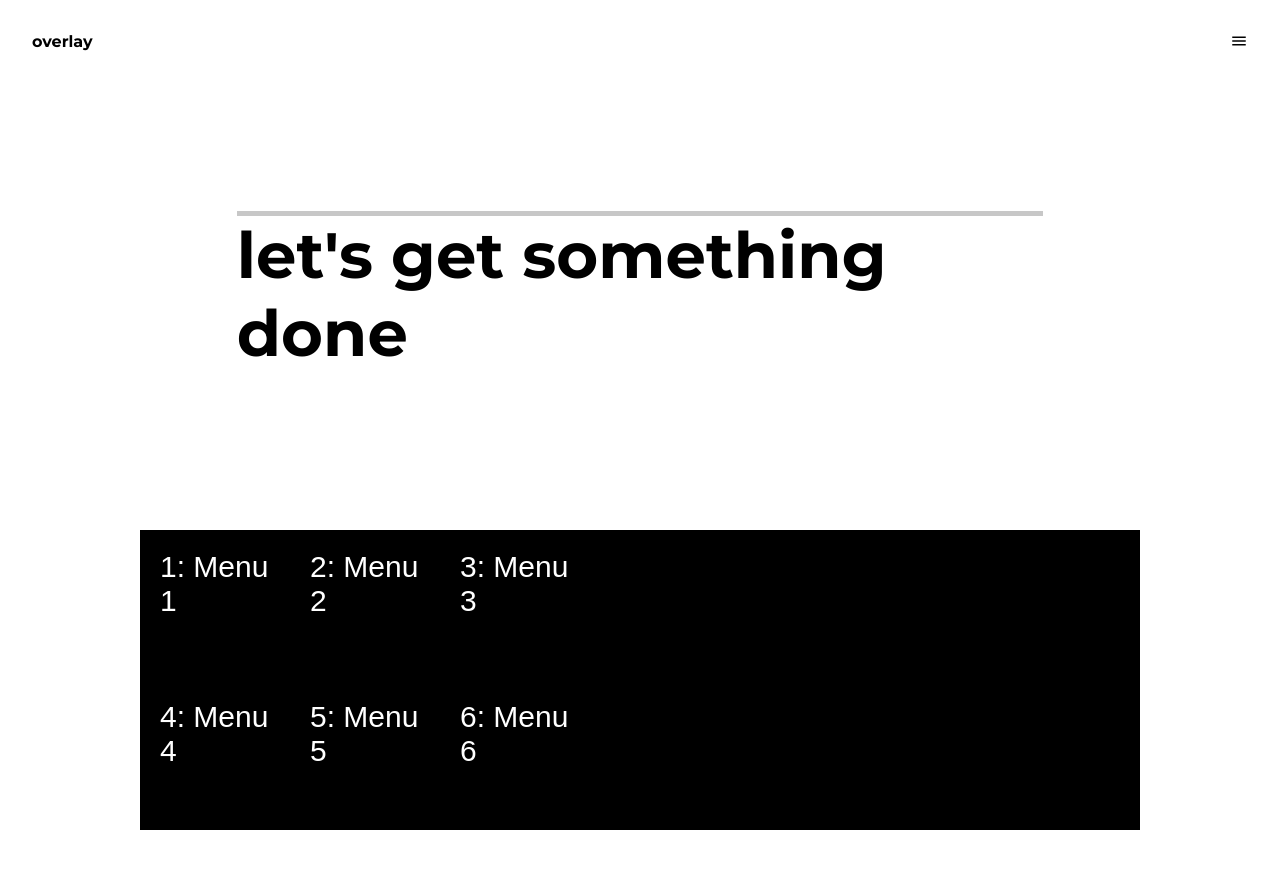
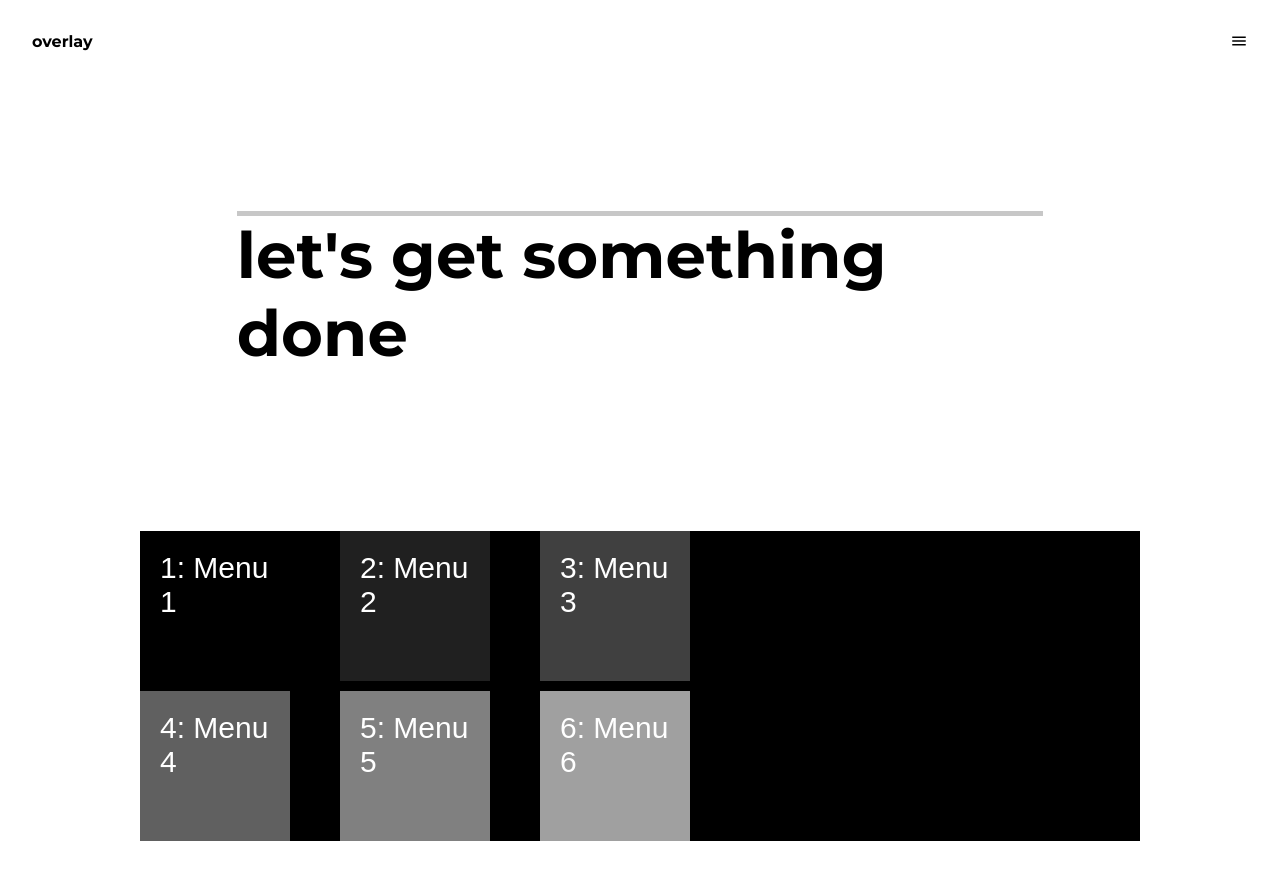
Before and after one commit to pale-cinder/Overlay-Menu, a plain HTML site: page index.html in a window 1280 px wide. Drawn offline with Linux system fonts and the light colour scheme.

Commit message:
gap and bug fix

```diff
--- a/css/main.scss
+++ b/css/main.scss
@@ -175,3 +175,55 @@ nav {
 //     83.28% { transform: matrix3d(1, 0, 0, 0, 0, 1, 0, 0, 0, 0, 1, 0, 1, 15, 0, 1); }
 //     100% { opacity:1, transform: matrix3d(1, 0, 0, 0, 0, 1, 0, 0, 0, 0, 1, 0, 1, 15, 0, 1); }
 //   }
+
+
+main {
+    padding: 1px;
+    // font-style: italic;
+
+  .container {
+    background-color: black;
+    width: 1000px;
+    margin: 30px auto;
+
+    display: grid;
+    grid-template-rows: 150px 150px;
+    grid-template-columns: 150px 150px 150px;
+
+    grid-row-gap: 10px;
+    grid-column-gap: 50px;
+
+  }
+
+  .item {
+    padding: 20px;
+    font-size: 30px;
+    font-family: sans-serif;
+    color: white;
+
+    &--1 {
+      background-color: #000000;
+    }
+
+    &--2 {
+      background-color: #202020;
+    }
+
+    &--3 {
+      background-color: #404040;
+    }
+
+    &--4 {
+      background-color: #606060;
+    }
+
+    &--5 {
+      background-color: #808080;
+    }
+
+    &--6 {
+      background-color: #A0A0A0;
+    }
+
+  }
+}
```
Also changed, not shown: css/main.css, 1 other file.
